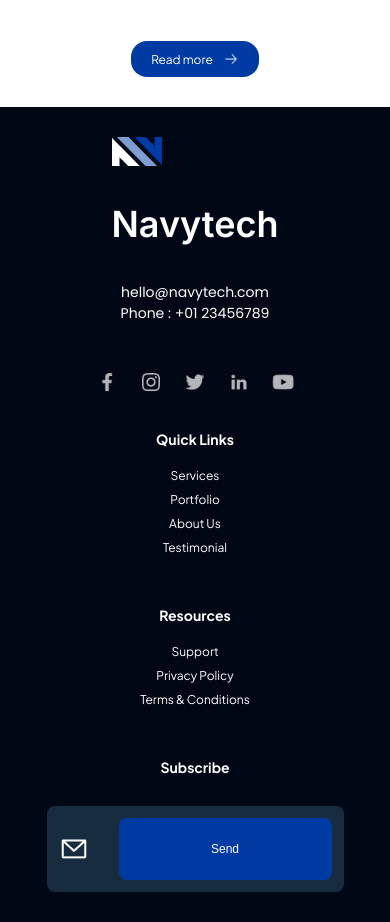
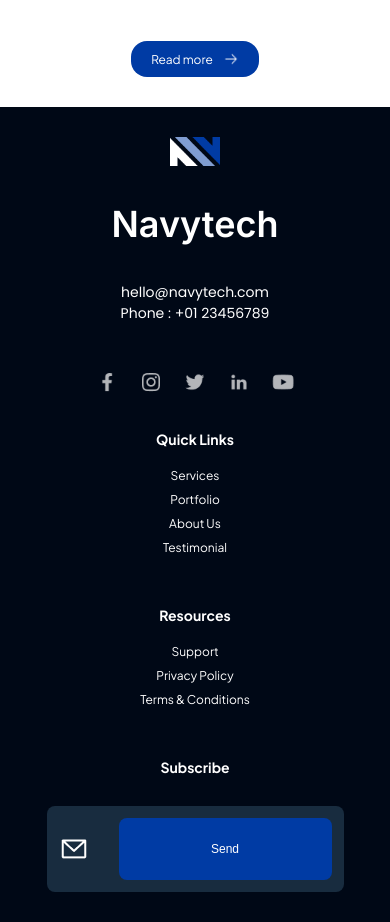
Before and after one commit to devecode-simran/manentia-ai, a React (Create React App) app: page / in a window 390 px wide. Shown: the part 10120-11042 px from the top of the page. Built offline with nearby package versions, Linux system fonts and the light colour scheme.

Commit message:
Updated footer styles

```diff
--- a/src/Styles/Footer.css
+++ b/src/Styles/Footer.css
@@ -147,6 +147,10 @@
   .footer-container {
       justify-content: space-around;
   }
+  .footer-logo {
+    display: flex;
+    flex-direction: column;
+  }
 }
 
 @media (max-width: 1024px) {
@@ -174,6 +178,11 @@
   .subscribe-form input, .subscribe-form button {
       width: 100%;
       max-width: 350px;
+  }
+  .footer-logo {
+    display: flex;
+    flex-direction: column;
+    align-items: center;
   }
 }
 
@@ -212,6 +221,11 @@
   .subscribe-form {
       gap: 16px;
   }
+  .footer-logo {
+    display: flex;
+    flex-direction: column;
+    align-items: center;
+  }
 }
 
 @media (max-width: 480px) {
@@ -249,4 +263,9 @@
       font-size: 12px;
       padding: 10px;
   }
+  .footer-logo {
+    display: flex;
+    flex-direction: column;
+    align-items: center;
+  }
 }
```
